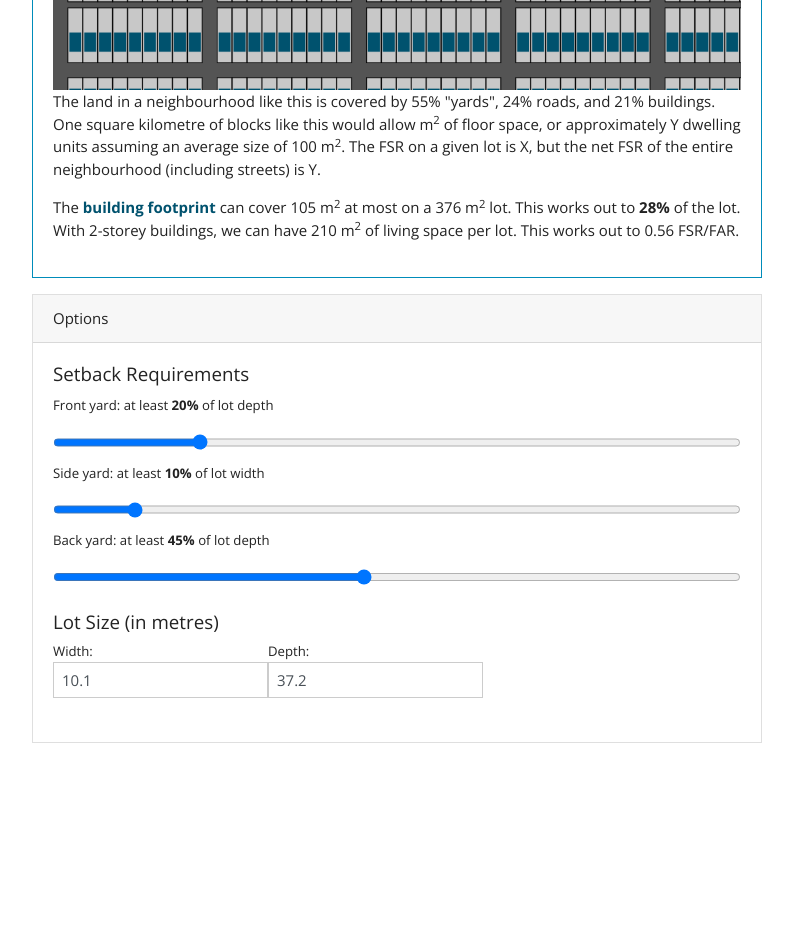
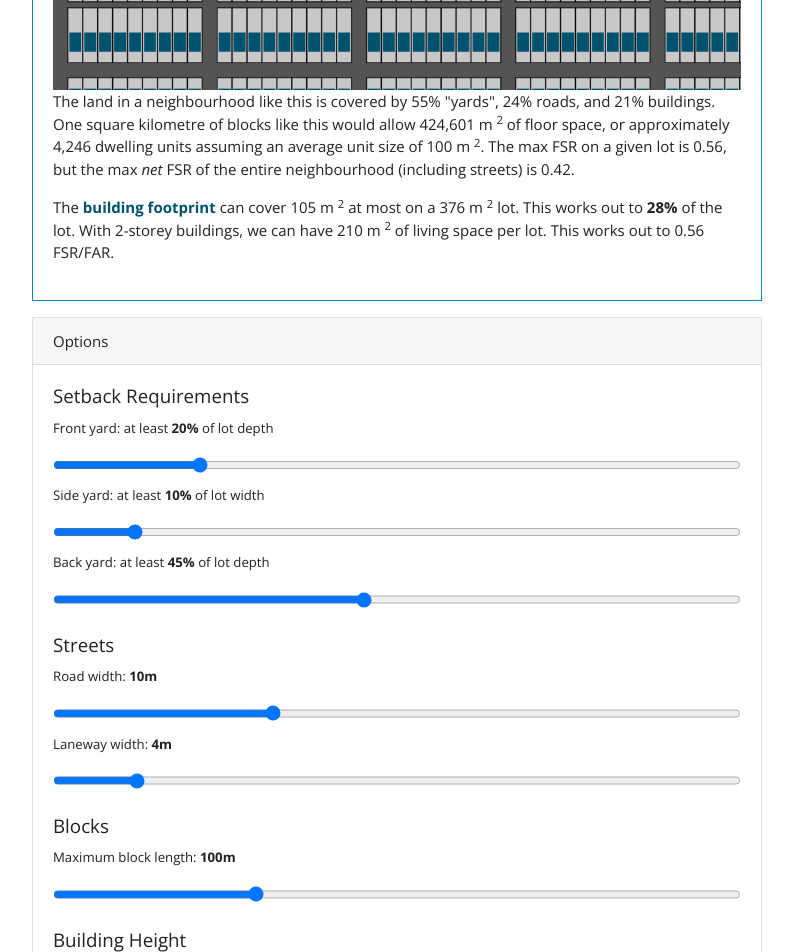
Before and after one commit to rgwood/NeighbourhoodVisualizer, an Angular app: page / in a window 1280 px wide. Shown: the part 620-1572 px from the top of the page, without its empty margins (53-846 px from the left). Before the commit the page ends 1363 px from the top, so only its background shows below. Built offline with nearby package versions, Linux system fonts and the light colour scheme.

Commit message:
more controls

```diff
--- a/src/app/app.component.html
+++ b/src/app/app.component.html
@@ -10,20 +10,27 @@
         <div class="card-body">
           <canvas class="center-block" id="setbackCanvas" width="1000" height="800"></canvas>
           <p [hidden]="!inputForm.valid ">
-            The land in a neighbourhood like this is covered by {{yardRatio | percent}} "yards", {{roadRatio | percent}} roads,
-            and {{buildingRatio | percent}} buildings.
-            One square kilometre of blocks like this would allow {{floorSpaceIn1SqKm | number:'1.0-0'}} m<sup>2</sup> of floor space, or approximately Y dwelling units assuming
-            an average size of {{inputForm.value.averageUnitSizeInSqM | number:'1.0-0'}} m<sup>2</sup>.
-            The FSR on a given lot is X, but the net FSR of the entire neighbourhood (including streets) is Y.
+            The land in a neighbourhood like this is covered by {{yardRatio | percent}} "yards", {{roadRatio | percent}} roads, and {{buildingRatio
+            | percent}} buildings. One square kilometre of blocks like this would allow {{floorSpaceIn1SqKm | number:'1.0-0'}}
+            m
+            <sup>2</sup>
+            of floor space, or approximately {{floorSpaceIn1SqKm / inputForm.value.averageUnitSizeInSqM | number:'1.0-0'}} dwelling units
+            assuming an average unit size of {{inputForm.value.averageUnitSizeInSqM | number:'1.0-0'}} m
+            <sup>2</sup>. The max FSR on a given lot is {{bldgArea * inputForm.value.storeys / (inputForm.value.lotWidth * inputForm.value.lotDepth)
+            | number:'1.0-2'}}, but the max
+            <em>net</em> FSR of the entire neighbourhood (including streets) is {{floorSpaceIn1SqKm / 1000000 | number:'1.0-2'}}.
           </p>
           <p [hidden]="!inputForm.valid ">
-            The <span style="color:rgb(0, 82, 110);font-weight:bold">building footprint</span> can cover {{bldgArea | number:'1.0-0'}}
-            m<sup>2</sup> at most on a {{inputForm.value.lotWidth * inputForm.value.lotDepth | number:'1.0-0'}}
-            m<sup>2</sup> lot. This works out to <strong>{{bldgArea / (inputForm.value.lotWidth * inputForm.value.lotDepth) | percent}}</strong>
-            of the lot.
-            With {{ inputForm.value.storeys }}-storey buildings, we can have {{bldgArea * inputForm.value.storeys | number:'1.0-0'}} m<sup>2</sup>
-            of living space per lot. This works out to
-            {{bldgArea * inputForm.value.storeys / (inputForm.value.lotWidth * inputForm.value.lotDepth) | number:'1.0-2'}} FSR/FAR.
+            The
+            <span style="color:rgb(0, 82, 110);font-weight:bold">building footprint</span> can cover {{bldgArea | number:'1.0-0'}} m
+            <sup>2</sup> at most on a {{inputForm.value.lotWidth * inputForm.value.lotDepth | number:'1.0-0'}} m
+            <sup>2</sup> lot. This works out to
+            <strong>{{bldgArea / (inputForm.value.lotWidth * inputForm.value.lotDepth) | percent}}</strong>
+            of the lot. With {{ inputForm.value.storeys }}-storey buildings, we can have {{bldgArea * inputForm.value.storeys | number:'1.0-0'}}
+            m
+            <sup>2</sup>
+            of living space per lot. This works out to {{bldgArea * inputForm.value.storeys / (inputForm.value.lotWidth * inputForm.value.lotDepth)
+            | number:'1.0-2'}} FSR/FAR.
           </p>
         </div>
       </div>
@@ -31,15 +38,40 @@
         <div class="card card-primary">
           <div class="card-header">Options</div>
           <div class="card-body">
-              <div class="form-group">
-                  <h5>Setback Requirements</h5>
-                  <label for="frontYard">Front yard: at least <strong>{{ inputForm.value.frontYardPercent }}%</strong> of lot depth</label>
-                  <input id="frontYard" type="range" min="0" max="100" class="slider form-control" formControlName="frontYardPercent">
-                  <label for="sideYard">Side yard: at least <strong>{{ inputForm.value.sideYardPercent }}%</strong> of lot width</label>
-                  <input id="sideYard" type="range" min="0" max="100" class="slider form-control" formControlName="sideYardPercent">
-                  <label for="backYard">Back yard: at least <strong>{{ inputForm.value.backYardPercent }}%</strong> of lot depth</label>
-                  <input id="backYard" type="range" min="0" max="100" class="slider form-control" formControlName="backYardPercent">
+            <div class="form-group">
+              <h5>Setback Requirements</h5>
+              <label for="frontYard">Front yard: at least
+                <strong>{{ inputForm.value.frontYardPercent }}%</strong> of lot depth</label>
+              <input id="frontYard" type="range" min="0" max="100" class="slider form-control" formControlName="frontYardPercent">
+              <label for="sideYard">Side yard: at least
+                <strong>{{ inputForm.value.sideYardPercent }}%</strong> of lot width</label>
+              <input id="sideYard" type="range" min="0" max="100" class="slider form-control" formControlName="sideYardPercent">
+              <label for="backYard">Back yard: at least
+                <strong>{{ inputForm.value.backYardPercent }}%</strong> of lot depth</label>
+              <input id="backYard" type="range" min="0" max="100" class="slider form-control" formControlName="backYardPercent">
+            </div>
+            <div class="form-group">
+              <h5>Streets</h5>
+              <label for="roadWidth">Road width:
+                <strong>{{ inputForm.value.roadWidthInM }}m</strong></label>
+              <input id="roadWidth" type="range" min="1" max="30" class="slider form-control" formControlName="roadWidthInM">
+              <label for="lanewayWidth">Laneway width:
+                <strong>{{ inputForm.value.lanewayWidthInM }}m</strong></label>
+              <input id="lanewayWidth" type="range" min="1" max="30" class="slider form-control" formControlName="lanewayWidthInM">
+            </div>
+            <div class="form-group">
+              <h5>Blocks</h5>
+              <label for="maxBlockLength">Maximum block length:
+                <strong>{{ inputForm.value.maxBlockLengthInM }}m</strong></label>
+              <input id="maxBlockLength" type="range" min="20" max="300" class="slider form-control" formControlName="maxBlockLengthInM">
               </div>
+
+            <div class="form-group">
+              <h5>Building Height</h5>
+              <label for="storeys">
+                The average building is <strong>{{ inputForm.value.storeys }}</strong> storeys tall</label>
+              <input id="storeys" type="range" min="1" max="20" class="slider form-control" formControlName="storeys">
+            </div>
             <div class="form-group">
               <h5>Lot Size (in metres)</h5>
               <label>Width:
@@ -56,9 +88,3 @@
     </div>
   </div>
 </div>
-
-<!-- <h3>Debug info</h3>
-<p>Width value: {{ inputForm.value.lotWidth | json }}</p>
-<p>Height value: {{ inputForm.value.lotDepth | json }}</p>
-<p>All values: {{ inputForm.value | json }}</p>
-<p>Form status: {{ inputForm.status | json }}</p> -->
--- a/src/app/app.component.ts
+++ b/src/app/app.component.ts
@@ -5,10 +5,7 @@ const BuildingColour = 'rgb(0, 82, 110)';
 const YardColour = 'rgb(200, 200, 200)';
 const RoadColour = 'rgb(84, 84, 84)';
 // const MetresPerFoot = 0.3048;
-const RoadWidthInMetres = 10;
-const LanewayWidthInMetres = 4;
-// If 1 more lot would put us over this length, we will not build it. If lot width > this, invalid.
-const MaxBlockLengthInMetres = 100;
+
 
 @Component({
   selector: 'app-root',
@@ -43,7 +40,11 @@ export class AppComponent implements OnInit {
       sideYardPercent: 10,
       backYardPercent: 45,
       storeys: [2, [Validators.required, Validators.min(0), Validators.max(50)]],
-      averageUnitSizeInSqM: 100
+      averageUnitSizeInSqM: 100,
+      roadWidthInM: [10, [Validators.required, Validators.min(1), Validators.max(30)]],
+      lanewayWidthInM: [4, [Validators.required, Validators.min(1), Validators.max(30)]],
+      // If 1 more lot would put us over this length, we will not build it. If lot width > this, invalid.
+      maxBlockLengthInM: [100, [Validators.required, Validators.min(1), Validators.max(300)]],
     });
   }
 
@@ -66,15 +67,22 @@ export class AppComponent implements OnInit {
     let sideYardPercent = this.inputForm.get('sideYardPercent').value;
     let backYardPercent = this.inputForm.get('backYardPercent').value;
 
-    let lotDepthInM: number = this.inputForm.get('lotDepth').value;
-    let lotWidthInM: number = this.inputForm.get('lotWidth').value;
+    let lotDepthInM = Number(this.inputForm.get('lotDepth').value);
+    let lotWidthInM = Number(this.inputForm.get('lotWidth').value);
+    let storeys: number = this.inputForm.get('storeys').value;
+    let roadWidthInM: number = this.inputForm.get('roadWidthInM').value;
+    let lanewayWidthInM: number = this.inputForm.get('lanewayWidthInM').value;
+    let maxBlockLengthInM: number = this.inputForm.get('maxBlockLengthInM').value;
 
-    this.calculateStatistics(lotDepthInM, lotWidthInM, frontYardPercent, sideYardPercent, backYardPercent);
-    this.drawCanvas(lotDepthInM, lotWidthInM, frontYardPercent, sideYardPercent, backYardPercent);
+    this.calculateStatistics(lotDepthInM, lotWidthInM, frontYardPercent, sideYardPercent, backYardPercent,
+                             storeys, roadWidthInM, lanewayWidthInM, maxBlockLengthInM);
+    this.drawCanvas(lotDepthInM, lotWidthInM, frontYardPercent, sideYardPercent, backYardPercent,
+                    roadWidthInM, lanewayWidthInM, maxBlockLengthInM);
   }
 
   calculateStatistics(lotDepthInM: number, lotWidthInM: number,
-    frontYardPercent: number, sideYardPercent: number, backYardPercent: number): void {
+    frontYardPercent: number, sideYardPercent: number, backYardPercent: number, storeys: number,
+    roadWidthInM: number, lanewayWidthInM: number, maxBlockLengthInM: number): void {
     console.log(`lot depth: ${lotDepthInM}m, width: ${lotWidthInM}m`);
     // over 1 km^2...
     // what % is land/road/building?
@@ -86,15 +94,15 @@ export class AppComponent implements OnInit {
     // I think we just calculate for a certain area then normalize that to a square kilometre
     // what's the smallest area we can do that for?
     // I think it's: road on top and left, then 2 blocks of housing with laneway in between
-    let blockWidthInM = RoadWidthInMetres, blockDepthInM = RoadWidthInMetres;
-    blockDepthInM += lotDepthInM + LanewayWidthInMetres + lotDepthInM;
-    let maxNumOfAdjacentLots = Math.floor(MaxBlockLengthInMetres / lotWidthInM);
+    let blockWidthInM = roadWidthInM, blockDepthInM = roadWidthInM;
+    blockDepthInM += lotDepthInM + lanewayWidthInM + lotDepthInM;
+    let maxNumOfAdjacentLots = Math.floor(maxBlockLengthInM / lotWidthInM);
     blockWidthInM += maxNumOfAdjacentLots * lotWidthInM;
 
     const totalBlockAreaInSqM = blockDepthInM * blockWidthInM;
-    const blockAreaRoadsOnlyInSqM = (blockDepthInM * RoadWidthInMetres) +
-                                    (maxNumOfAdjacentLots * lotWidthInM * RoadWidthInMetres) +
-                                    (maxNumOfAdjacentLots * lotWidthInM * LanewayWidthInMetres);
+    const blockAreaRoadsOnlyInSqM = (blockDepthInM * roadWidthInM) +
+                                    (maxNumOfAdjacentLots * lotWidthInM * roadWidthInM) +
+                                    (maxNumOfAdjacentLots * lotWidthInM * lanewayWidthInM);
     const lotsInBlock = 2 * maxNumOfAdjacentLots; // a row of houses on each side of the laneway
 
     const blockAreaPrivateLandOnlyInSqM = lotsInBlock * lotDepthInM * lotWidthInM;
@@ -105,10 +113,15 @@ export class AppComponent implements OnInit {
     const blockAreaLandWithBuildingsOnItInSqM = lotsInBlock * bldgLandArea;
     const blockAreaYardsOnlyInSqM = blockAreaPrivateLandOnlyInSqM - blockAreaLandWithBuildingsOnItInSqM;
 
+    const totalFloorSpaceInBlockInSqM = blockAreaLandWithBuildingsOnItInSqM * storeys;
+
     this.bldgArea = bldgLandArea;
     this.yardRatio = blockAreaYardsOnlyInSqM / totalBlockAreaInSqM;
     this.roadRatio = blockAreaRoadsOnlyInSqM / totalBlockAreaInSqM;
     this.buildingRatio = blockAreaLandWithBuildingsOnItInSqM / totalBlockAreaInSqM;
+
+    // scale block to 1km
+    this.floorSpaceIn1SqKm = (1000000 / totalBlockAreaInSqM) * totalFloorSpaceInBlockInSqM;
 
     // console.log(`total block area: ${blockAreaInSqM}m^2`);
     // console.log(`total road area: ${blockAreaRoadsOnlyInSqM}m^2`);
@@ -116,8 +129,9 @@ export class AppComponent implements OnInit {
     // console.log(`total land with buildings on it: ${blockAreaLandWithBuildingsOnItInSqM}m^2`);
   }
 
-  drawCanvas(lotDepthInMetres: number, lotWidthInMetres: number,
-    frontYardPercent: number, sideYardPercent: number, backYardPercent: number): void {
+  drawCanvas(lotDepthInM: number, lotWidthInM: number,
+    frontYardPercent: number, sideYardPercent: number, backYardPercent: number,
+    roadWidthInM: number, lanewayWidthInM: number, maxBlockLengthInM: number): void {
     console.log(`canvas height:${this.canvas.height} width:${this.canvas.width}`);
     const ctx = this.canvas.getContext('2d');
     ctx.save();
@@ -133,11 +147,11 @@ export class AppComponent implements OnInit {
     ctxPerspectiveCanvasHeight = this.canvas.height;
     ctxPerspectiveCanvasWidth = this.canvas.width;
 
-    let lotDrawDepth = this.realUnitToCanvasUnit(lotDepthInMetres, ctxPerspectiveCanvasHeight);
-    let lotDrawWidth = this.realUnitToCanvasUnit(lotWidthInMetres, ctxPerspectiveCanvasHeight);
-    let roadDrawWidth = this.realUnitToCanvasUnit(RoadWidthInMetres, ctxPerspectiveCanvasHeight);
-    let lanewayDrawWidth = this.realUnitToCanvasUnit(LanewayWidthInMetres, ctxPerspectiveCanvasHeight);
-    let maxBlockDrawLength = this.realUnitToCanvasUnit(MaxBlockLengthInMetres, ctxPerspectiveCanvasHeight);
+    let lotDrawDepth = this.realUnitToCanvasUnit(lotDepthInM, ctxPerspectiveCanvasHeight);
+    let lotDrawWidth = this.realUnitToCanvasUnit(lotWidthInM, ctxPerspectiveCanvasHeight);
+    let roadDrawWidth = this.realUnitToCanvasUnit(roadWidthInM, ctxPerspectiveCanvasHeight);
+    let lanewayDrawWidth = this.realUnitToCanvasUnit(lanewayWidthInM, ctxPerspectiveCanvasHeight);
+    let maxBlockDrawLength = this.realUnitToCanvasUnit(maxBlockLengthInM, ctxPerspectiveCanvasHeight);
 
     // todo: some kinda dynamic scaling to ensure that we always show a certain number of blocks
     let testScalingFactor = 0.1;
@@ -175,8 +189,10 @@ export class AppComponent implements OnInit {
       let yOffsetFromBlockStart = 0;
       for (let j = 0; j < buildingsThatFitHorizontallyInCanvas; j++) {
         if (yOffsetFromBlockStart + lotDrawWidth >= maxBlockDrawLength) { // start a new block
-          yOffsetFromBlockStart = 0;
           ctx.translate(roadDrawWidth, 0);
+          this.drawBuilding(ctx, lotDrawWidth, lotDrawDepth, frontYardPercent, sideYardPercent, backYardPercent, !ctxIsAtRoad);
+          ctx.translate(lotDrawWidth, 0);
+          yOffsetFromBlockStart = lotDrawWidth;
         } else { // draw a building!
           this.drawBuilding(ctx, lotDrawWidth, lotDrawDepth, frontYardPercent, sideYardPercent, backYardPercent, !ctxIsAtRoad);
           ctx.translate(lotDrawWidth, 0);
```
